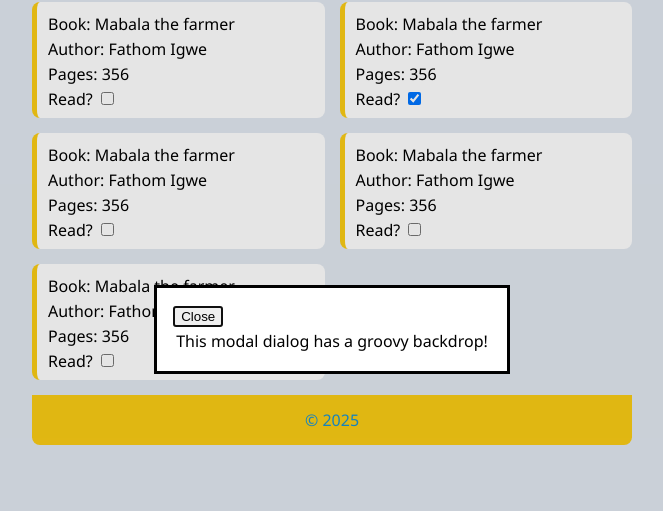
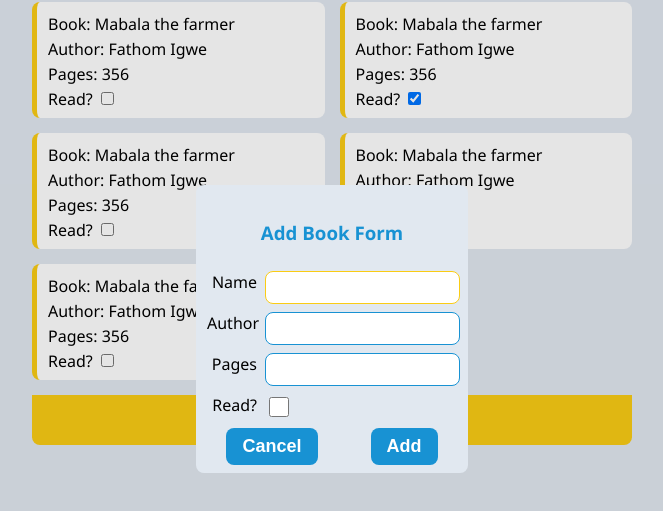
Before and after one commit to Ndosie/library-app, a plain HTML site: page index.html in a window 1280 px wide. Both pictures are taken after a click on the element "add_2". Shown: the part 71-582 px from the top of the page, without its empty margins (308-971 px from the left). Drawn offline with Linux system fonts and the light colour scheme.

Commit message:
Adding dialog for adding book and its styles

```diff
--- a/index.html
+++ b/index.html
@@ -14,8 +14,33 @@
             <span class="material-icons" id="add_button">add_2</span>
         </div>
         <dialog>
-            <button autofocus>Close</button>
-            <p>This modal dialog has a groovy backdrop!</p>
+            <div class="dia-header">
+                <h3>Add Book Form</h3>
+            </div>
+            <form id="add-form">
+                <div class="dia-content">
+                    <div>
+                        <label for="name">Name</label>
+                        <input type="text" id="name" name="name" />
+                    </div>
+                    <div>
+                        <label for="author">Author</label>
+                        <input type="text" id="author" name="author">
+                    </div>
+                    <div>
+                        <label for="pages">Pages</label>
+                        <input type="number" id="pages" name="pages">
+                    </div>
+                    <div>
+                        <label for="read">Read?</label>
+                        <input type="checkbox" id="read" name="read">
+                    </div>
+                    <div class="buttons">
+                        <button value="cancel" id="cancel-button" type="submit" formmethod="dialog">Cancel</button>
+                        <button id="submit-button"  type="submit" value="default">Add</button>
+                    </div>
+                </div>
+            </form>
         </dialog>
         <div class="content"></div>
         <div class="footer">&copy; 2025</div>
--- a/scripts/script.js
+++ b/scripts/script.js
@@ -38,7 +38,7 @@ const myLibrary = [
 const contentDiv = document.querySelector('.content')
 const addBtn = document.querySelector('#add_button')
 const dialog = document.querySelector("dialog");
-const closeButton = document.querySelector("dialog button");
+const cancelBtn = document.querySelector("#cancel-button");
 
 function Book(name, author, pages, read=false) {
     this.uid = crypto.randomUUID()
@@ -76,8 +76,8 @@ addBtn.addEventListener('click', () => {
     dialog.showModal();
 })
 
-closeButton.addEventListener("click", () => {
-  dialog.close();
+cancelBtn.addEventListener("click", () => {
+    dialog.close();
 });
 
 displayBooks()
--- a/styles/styles.css
+++ b/styles/styles.css
@@ -66,3 +66,65 @@ label {
     justify-content: center;
     align-items: center;
 }
+
+dialog {
+    border: 0;
+    border-radius: 8px;
+    padding: 8px;
+    box-shadow: 1px;
+    background-color:  #e1e8f0;
+}
+
+.dia-header {
+    border-top-left-radius: 8px;
+    border-top-right-radius: 8px;
+    color: #1892d3;
+    padding: 8px;
+    display: flex;
+    justify-content: center;
+    align-items: center;
+}
+
+.dia-content {
+    display: flex;
+    flex-direction: column;
+    gap: 8px;
+}
+
+.dia-content label {
+    width: 50px;
+    text-align: end;
+}
+
+.dia-content input {
+    padding: 8px;
+    border-radius: 8px;
+    border: #1892d3 solid 1px;
+}
+.dia-content input:focus {
+    border-color: #facc15;
+    outline: none;
+}
+.dia-content input[type='checkbox']{
+    height: 20px;
+    width: 20px;
+}
+.dia-content div {
+    display: flex;
+    gap: 8px;
+}
+
+.buttons {
+    display: flex;
+    justify-content: space-around;
+}
+
+.buttons button {
+    background-color: #1892d3;
+    padding: 8px 16px;
+    border: 0;
+    font-size: 18px;
+    font-weight: bold;
+    border-radius: 8px;
+    color: white;
+}
```
